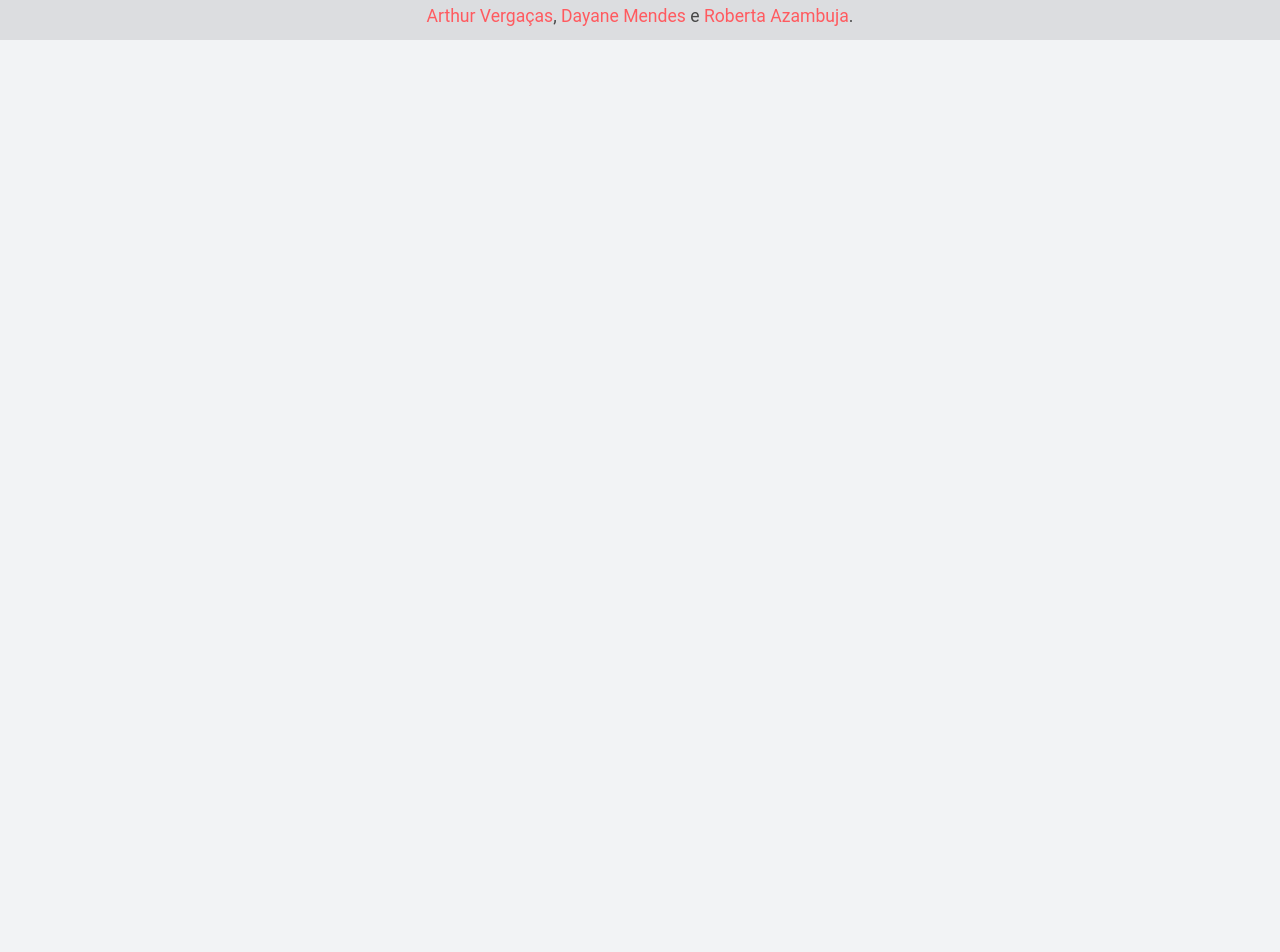
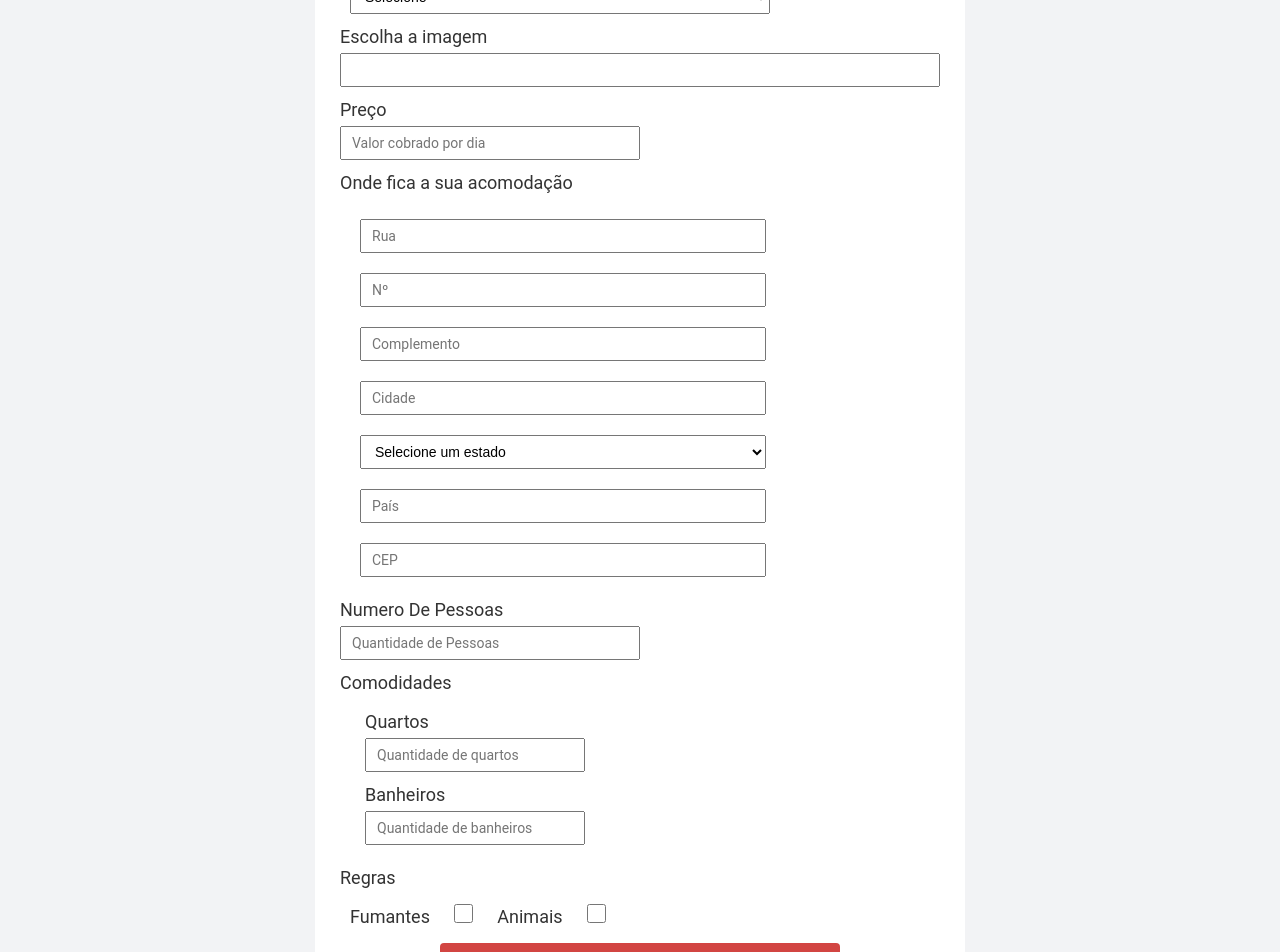
Before and after one commit to DayMendes/airbnb-clone-frontend-, a React (Create React App) app: page /acomodacoes in a window 1280 px wide. Shown: the part 760-1712 px from the top of the page. Before the commit the page ends 800 px from the top, so only its background shows below. Built offline with nearby package versions, Linux system fonts and the light colour scheme; no server answers.

Commit message:
alterações

```diff
--- a/src/index.tsx
+++ b/src/index.tsx
@@ -8,7 +8,7 @@ import App from "./App";
 import DetalhesAcomodacao from "./pages/DetalhesAcomodacao";
 import ListagemAcomodacoes from "./pages/ListagemAcomodacoes";
 import PaginaNaoEncontrada from "./pages/PaginaNaoEncontrada";
-import TelaInicial from './pages/TelaInicial';
+import CadastroAcomodacoes from "./pages/CadastroAcomodacoes";
 
 ReactDOM.render(
   <React.StrictMode>
@@ -18,11 +18,12 @@ ReactDOM.render(
           <Route path="/" element={<App />}>
             <Route index element={<ListagemAcomodacoes />} />
             <Route path="/:accommodationId" element={<DetalhesAcomodacao />} />
+            <Route path="/acomodacoes" element={<CadastroAcomodacoes />} />
             <Route path="*" element={<PaginaNaoEncontrada />} />
           </Route>
         </Routes>
       </BrowserRouter>
     </AppContextProvider>
   </React.StrictMode>,
-    document.getElementById("root")
+  document.getElementById("root"),
 );
--- a/src/pages/CadastroAcomodacoes.tsx
+++ b/src/pages/CadastroAcomodacoes.tsx
@@ -1,51 +1,21 @@
 import axios from "axios";
-import React, { useState, useMemo } from "react";
+import React, { useState } from "react";
 import styles from "../styles/cadastroAcomodacoes.module.css";
-import camera from "../camera.svg";
+import { Acomodacao } from "../util/interfaces";
 
 export default function CadastroAcomodacoes() {
-  const [nome, setNome] = useState("");
-  const [descricao, setDescricao] = useState("");
-  const [categoria, setCategoria] = useState("");
-  const [imagem, setImagem] = useState("");
-  const [preco, setPreco] = useState("");
-  const [rua, setRua] = useState("");
-  const [numero, setNumero] = useState("");
-  const [complemento, setComplemento] = useState("");
-  const [cidade, setCidade] = useState("");
-  const [estado, setEstado] = useState("");
-  const [pais, setPais] = useState("");
-  const [cep, setCep] = useState("");
-  const [numeroDePessoas, setNumeroDePessoas] = useState("");
-  const [quartos, setQuartos] = useState("");
-  const [banheiros, setBanheiros] = useState("");
-  const [fumar, setFumar] = useState("");
-  const [animais, setAnimais] = useState("");
-
-  const apiUrl = process.env.REACT_APP_API_URL;
+  const [acomodacoes, setAcomodacoes] = useState<Acomodacao>({
+    local: {} as Acomodacao["local"],
+    comodidades: {} as Acomodacao["comodidades"],
+    regras: {} as Acomodacao["regras"],
+  } as Acomodacao);
 
   async function handleSubmit(event: any) {
     event.preventDefault();
-
-    const acomodacoes = {
-      nome,
-      descricao,
-      categoria,
-      imagem,
-      preco,
-      rua,
-      numero,
-      complemento,
-      cidade,
-      estado,
-      pais,
-      cep,
-      numeroDePessoas,
-      quartos,
-      banheiros,
-      fumar,
-      animais,
-    };
+    const apiUrl = process.env.REACT_APP_API_URL;
+    axios.post(`${apiUrl}/acomodacoes/criar`, acomodacoes).catch((err) => {
+      alert(err);
+    });
   }
   return (
     <>
@@ -55,24 +25,30 @@ export default function CadastroAcomodacoes() {
           type="text"
           id="descnomericao"
           placeholder="Lugar Tranquilo com área verde"
-          value={nome}
-          onChange={(event) => setNome(event.target.value)}
+          value={acomodacoes.nome}
+          onChange={(event) =>
+            setAcomodacoes({ ...acomodacoes, nome: event.target.value })
+          }
         />
 
         <label htmlFor="descricao">Descrição</label>
         <textarea
           id="descricao"
           placeholder="Descreva o que o seu espaço tem a oferecer, por ex: Piscina, churrasqueira, wifi..."
-          value={descricao}
-          onChange={(event) => setDescricao(event.target.value)}
+          value={acomodacoes.descricao}
+          onChange={(event) =>
+            setAcomodacoes({ ...acomodacoes, descricao: event.target.value })
+          }
         />
 
         <label htmlFor="categoria">Tipo de acomodação</label>
         <select
           id="categoria"
           name="categoria"
-          value={categoria}
-          onChange={(event) => setCategoria(event.target.value)}
+          value={acomodacoes.categoria}
+          onChange={(event) =>
+            setAcomodacoes({ ...acomodacoes, categoria: event.target.value })
+          }
         >
           <option value="selecao">Selecione</option>
           <option value="apartamento">Apartamento</option>
@@ -84,10 +60,12 @@ export default function CadastroAcomodacoes() {
 
         <label id="file">Escolha a imagem</label>
         <input
-          type="file"
-          id="file"
-          value={imagem}
-          onChange={(event) => setImagem(event.target.value)}
+          type="text"
+          id="imagem"
+          value={acomodacoes.imagem}
+          onChange={(event) =>
+            setAcomodacoes({ ...acomodacoes, imagem: event.target.value })
+          }
         />
 
         <label htmlFor="preco">Preço</label>
@@ -95,48 +73,84 @@ export default function CadastroAcomodacoes() {
           type="number"
           id="preco"
           placeholder="Valor cobrado por dia"
-          value={preco}
-          onChange={(event) => setPreco(event.target.value)}
+          value={acomodacoes.preco}
+          onChange={(event) =>
+            setAcomodacoes({
+              ...acomodacoes,
+              preco: Number.parseFloat(event.target.value),
+            })
+          }
         />
 
         <label htmlFor="Local">Onde fica a sua acomodação</label>
         <fieldset className={styles.grupo1}>
           <input
             type="text"
-            id="cidade"
+            id="rua"
             placeholder="Rua"
-            value={rua}
-            onChange={(event) => setRua(event.target.value)}
+            value={acomodacoes.local.rua}
+            onChange={(event) =>
+              setAcomodacoes({
+                ...acomodacoes,
+                local: { ...acomodacoes.local, rua: event.target.value },
+              })
+            }
           />
           <input
             type="number"
             id="numero"
             placeholder="Nº"
-            value={numero}
-            onChange={(event) => setNumero(event.target.value)}
+            value={acomodacoes.local.numero}
+            onChange={(event) =>
+              setAcomodacoes({
+                ...acomodacoes,
+                local: {
+                  ...acomodacoes.local,
+                  numero: Number.parseFloat(event.target.value),
+                },
+              })
+            }
           />
 
           <input
             type="text"
             id="complemento"
             placeholder="Complemento"
-            value={complemento}
-            onChange={(event) => setComplemento(event.target.value)}
+            value={acomodacoes.local.complemento}
+            onChange={(event) =>
+              setAcomodacoes({
+                ...acomodacoes,
+                local: {
+                  ...acomodacoes.local,
+                  complemento: event.target.value,
+                },
+              })
+            }
           />
 
           <input
             type="text"
             id="cidade"
             placeholder="Cidade"
-            value={cidade}
-            onChange={(event) => setCidade(event.target.value)}
+            value={acomodacoes.local.cidade}
+            onChange={(event) =>
+              setAcomodacoes({
+                ...acomodacoes,
+                local: { ...acomodacoes.local, cidade: event.target.value },
+              })
+            }
           />
 
           <select
             id="estados"
             name="estados"
-            value={estado}
-            onChange={(event) => setEstado(event.target.value)}
+            value={acomodacoes.local.estado}
+            onChange={(event) =>
+              setAcomodacoes({
+                ...acomodacoes,
+                local: { ...acomodacoes.local, estado: event.target.value },
+              })
+            }
           >
             <option value="selecao">Selecione um estado</option>
             <option value="acre">AC</option>
@@ -172,16 +186,29 @@ export default function CadastroAcomodacoes() {
             type="text"
             id="pais"
             placeholder="País"
-            value={pais}
-            onChange={(event) => setPais(event.target.value)}
+            value={acomodacoes.local.pais}
+            onChange={(event) =>
+              setAcomodacoes({
+                ...acomodacoes,
+                local: { ...acomodacoes.local, pais: event.target.value },
+              })
+            }
           />
 
           <input
             type="number"
             id="cep"
             placeholder="CEP"
-            value={cep}
-            onChange={(event) => setCep(event.target.value)}
+            value={acomodacoes.local.cep}
+            onChange={(event) =>
+              setAcomodacoes({
+                ...acomodacoes,
+                local: {
+                  ...acomodacoes.local,
+                  cep: Number.parseFloat(event.target.value),
+                },
+              })
+            }
           />
         </fieldset>
         <label htmlFor="numeroDePessoas">Numero De Pessoas</label>
@@ -189,8 +216,13 @@ export default function CadastroAcomodacoes() {
           type="number"
           id="numeroDePessoas"
           placeholder="Quantidade de Pessoas"
-          value={numeroDePessoas}
-          onChange={(e) => setNumeroDePessoas(e.target.value)}
+          value={acomodacoes.numeroDePessoas}
+          onChange={(event) =>
+            setAcomodacoes({
+              ...acomodacoes,
+              numeroDePessoas: Number.parseFloat(event.target.value),
+            })
+          }
         />
 
         <label htmlFor="comodidades">Comodidades</label>
@@ -200,16 +232,32 @@ export default function CadastroAcomodacoes() {
             type="number"
             id="quartos"
             placeholder="Quantidade de quartos"
-            value={quartos}
-            onChange={(e) => setQuartos(e.target.value)}
+            value={acomodacoes.comodidades.quartos}
+            onChange={(event) =>
+              setAcomodacoes({
+                ...acomodacoes,
+                comodidades: {
+                  ...acomodacoes.comodidades,
+                  quartos: Number.parseFloat(event.target.value),
+                },
+              })
+            }
           />
           <label htmlFor="banheiros">Banheiros</label>
           <input
             type="number"
             id="banheiros"
             placeholder="Quantidade de banheiros"
-            value={banheiros}
-            onChange={(event) => setBanheiros(event.target.value)}
+            value={acomodacoes.comodidades.quartos}
+            onChange={(event) =>
+              setAcomodacoes({
+                ...acomodacoes,
+                comodidades: {
+                  ...acomodacoes.comodidades,
+                  banheiros: Number.parseFloat(event.target.value),
+                },
+              })
+            }
           />
         </fieldset>
 
@@ -219,16 +267,29 @@ export default function CadastroAcomodacoes() {
           <input
             type="checkbox"
             id="fumar"
-            value={fumar}
-            onChange={(event) => setFumar(event.target.value)}
+            value={acomodacoes.regras.fumar as unknown as number}
+            onChange={(event) =>
+              setAcomodacoes({
+                ...acomodacoes,
+                regras: { ...acomodacoes.regras, fumar: !!event.target.value },
+              })
+            }
           />
 
           <label htmlFor="animais">Animais</label>
           <input
             type="checkbox"
             id="animais"
-            value={animais}
-            onChange={(event) => setAnimais(event.target.value)}
+            value={acomodacoes.regras.animais as unknown as number}
+            onChange={(event) =>
+              setAcomodacoes({
+                ...acomodacoes,
+                regras: {
+                  ...acomodacoes.regras,
+                  animais: !!event.target.value,
+                },
+              })
+            }
           />
         </fieldset>
         <button type="submit">Cadastrar</button>
--- a/src/pages/DetalhesAcomodacao.tsx
+++ b/src/pages/DetalhesAcomodacao.tsx
@@ -84,7 +84,7 @@ export default function DetalhesAcomodacao() {
             <p>Até {acomodacao.numeroDePessoas} pessoas</p>
             <p>
               Comodidades: {acomodacao.comodidades.banheiros} banheiro(s),{" "}
-              {acomodacao.comodidades.cozinha} cozinha(s)
+              {acomodacao.comodidades.quartos} quarto(s)
             </p>
             <p>
               Regras: {acomodacao.regras.animais ? "permitido" : "proibido"}{" "}
--- a/src/util/interfaces.ts
+++ b/src/util/interfaces.ts
@@ -17,7 +17,7 @@ export interface Acomodacao {
   };
   numeroDePessoas: number;
   comodidades: {
-        cozinha: number;
+    quartos: number;
     banheiros: number;
   };
   regras: {
```
Lines whose indentation alone changed are shown as unchanged.
